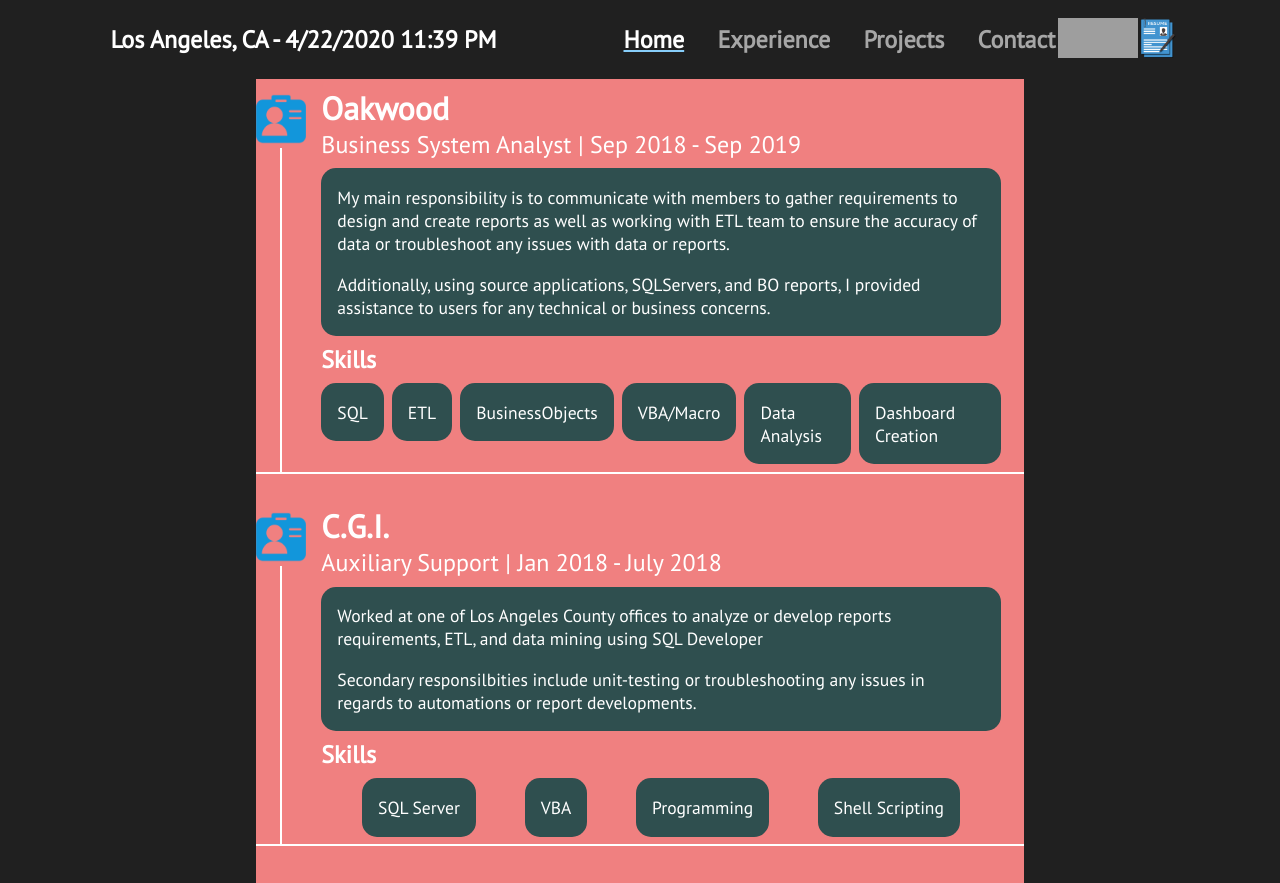
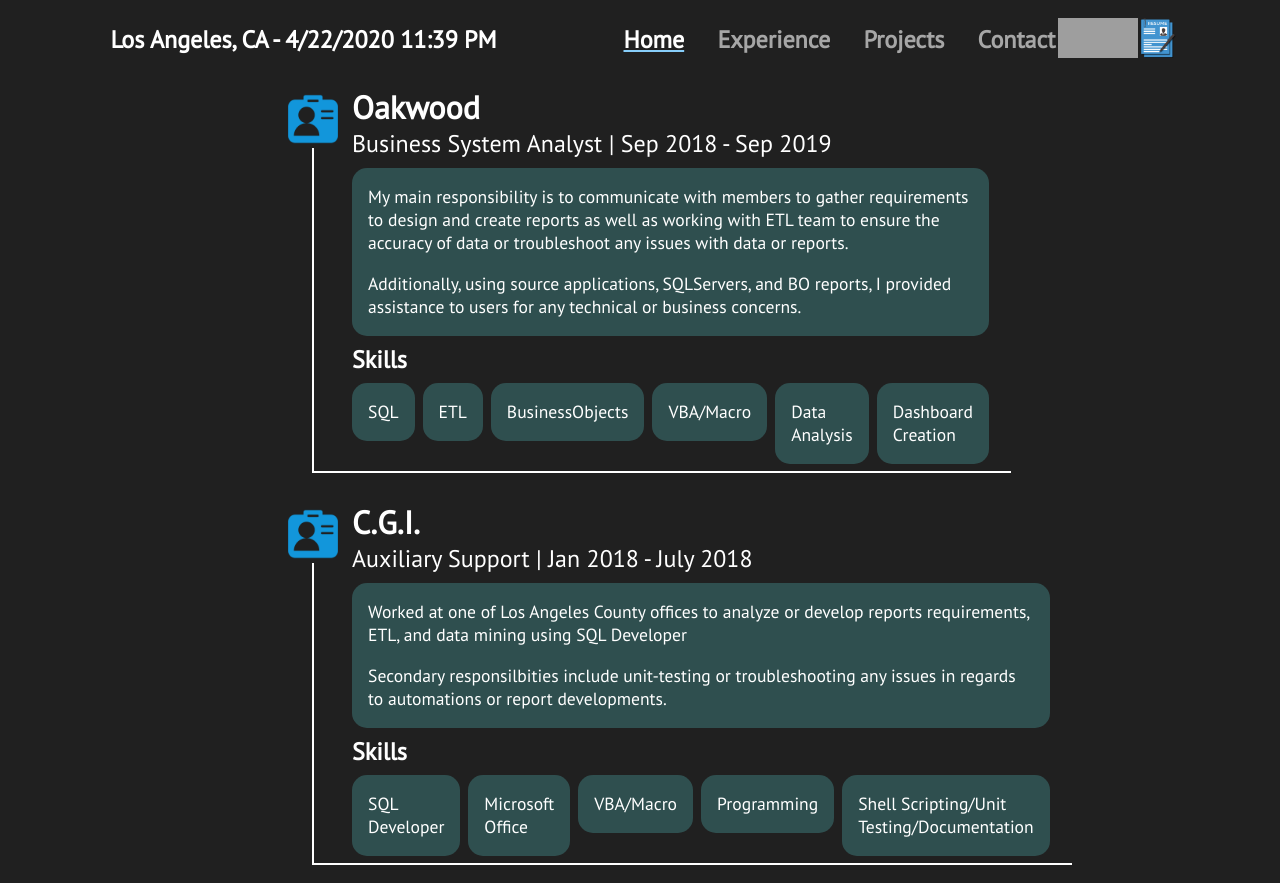
Before and after one commit to edistyping/ek-portfolio-new, a React (Create React App) app: page /experience in a window 1280 px wide. Shown: the top 883 px of the page. Built offline with nearby package versions, Linux system fonts and the light colour scheme; grey boxes are pictures that could not be loaded.

Commit message:
- 'Experience' is 90% done.

```diff
--- a/src/components/Experience.js
+++ b/src/components/Experience.js
@@ -34,10 +34,11 @@
             "Secondary responsilbities include unit-testing or troubleshooting any issues in regards to  automations or report developments.",
         ],
         skills: [
-            "SQL Server",
-            "VBA",
+            "SQL Developer",
+            "Microsoft Office",
+            "VBA/Macro",
             "Programming",
-            "Shell Scripting",
+            "Shell Scripting/Unit Testing/Documentation",
         ],
     };
     var job2 = {
@@ -53,6 +54,7 @@
         ],
         skills: [
             "Python",
+            "R",
             "SQL Developer",
             "Microsoft Office",
             "VBA/Macro",
@@ -65,8 +67,7 @@
     return (
         <div style={{width: "100%", height: "auto", backgroundColor: "#202020",  }}>
 
-                <div style={{width: "60%", margin: "0 auto 3% auto", backgroundColor: "lightcoral" }}>
-
+                <div style={{width: "55%", margin: "0 auto 3% auto",  }}>
                         {jobList.map((i) =>
                             <div className="main-experience">
                                 <div className="experience-left">
@@ -74,7 +75,12 @@
                                         <img className="jobicon" src={"./images/job_icon.png"} alt="Logo" />
                                     </div>
 
-                                    <div className="experience-left-bottom" />
+                                    <div style={{display: "flex", width: "100%", height: "100%"}}>
+                                        <div style={{"border-right": "2px solid white", height: "auto", width: "100%"}} />
+                                        <div style={{"border-bottom": "2px solid white", height: "auto", width: "100%"}} />
+                                    </div>
+
+                                    {/*<div className="experience-left-bottom" /> */}
                                     {/*<hr className="test"/>*/}
 
                                 </div>
@@ -103,7 +109,6 @@
                                                 )}
                                             </div>
                                         </div>
-
                                 </div>
                             </div>
 
--- a/src/components/Home.js
+++ b/src/components/Home.js
@@ -108,9 +108,9 @@
             <h1 style={{textAlign: "center"}}>This will be Instagram Section</h1>
 
             <div style={{display: "flex", justifyContent: "space-evenly", }}>
-                <img src="" style={{width: "100px", height: "100px", }} alt="picture here" />
-                <img src="" style={{width: "100px", height: "100px", }} alt="picture here" />
-                <img src="" style={{width: "100px", height: "100px", }} alt="picture here" />
+                <img src="" style={{width: "100px", height: "100px", }} alt="here1" />
+                <img src="" style={{width: "100px", height: "100px", }} alt="here2" />
+                <img src="" style={{width: "100px", height: "100px", }} alt="here3" />
             </div>
         </div>
     </div>
--- a/src/css/Experience.css
+++ b/src/css/Experience.css
@@ -17,8 +17,6 @@
 .experience-left {
     display: flex;
     flex-direction: column;
-    border-bottom: 2px solid;
-
 }
 
 .experience-left-bottom {
@@ -27,6 +25,7 @@
     margin: 0;
     padding: 0;
     background: linear-gradient(white, white) no-repeat center/2px 100%;
+    background-color: black;
 }
 
 .test {
@@ -37,7 +36,10 @@
 
 .experience-right {
     padding: 1% 2%;
+
+
     border-bottom: 2px solid white;
+
 }
 
 .experience-right-bottom {
@@ -48,6 +50,8 @@
     padding: 0 2vh;
     margin: 0 1vh 0 0;
 
+
+
     border-radius: 15px;
     background-color: darkslategrey;
 }
```
Lines whose indentation alone changed are shown as unchanged.
